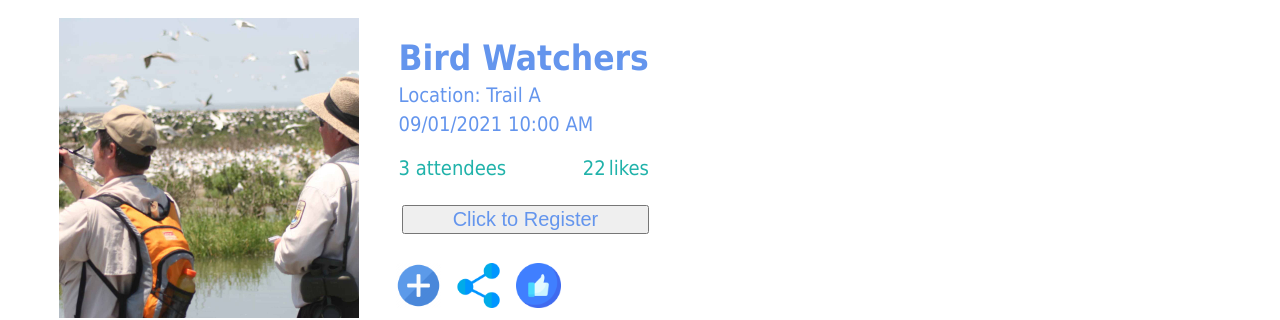
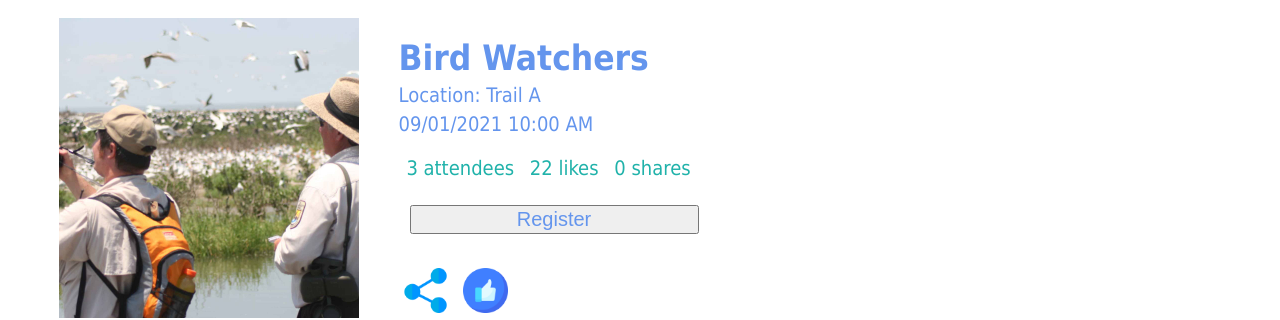
Before and after one commit to i-am-xu-wang/great-falls-networking, a plain HTML site: page home_with_login.html in a window 1280 px wide. Shown: the part 480-800 px from the top of the page. Drawn offline with Linux system fonts and the light colour scheme.

Commit message:
change the layout for event delegation

```diff
--- a/add_post_page.html
+++ b/add_post_page.html
@@ -4,7 +4,7 @@
 <head>
     <title>Great Falls Networking add post page</title>
     <script src="js/jquery-3.6.0.min.js"></script>
-    <script src="js/script.js"></script>
+    <script src="js/add_post_script.js"></script>
     <meta charset="utf-8">
     <meta content="width=device-width, initial-scale=1, minimum-scale=1"
           name="viewport"/>
@@ -17,7 +17,6 @@
 
 </head>
 <body>
-<main>
     <header>
         <div id="subHeader">
             <div id="leftHeader">
@@ -68,15 +67,13 @@
             <li><a href="#contact">Contact Us</a></li>
         </ul>
     </header>
-    <section>
+    <main>
         <!--        main content area, it contains two sections: post area and text editor-->
         <section id="postsArea">
             <div class="postBlock">
                 <div class="userImage">
-                    <a href="#">
                         <img alt="knave-of-hearts"
                              src="img/site/knave-of-hearts.png">
-                    </a>
                     <p>Hearts Queen</p>
                 </div>
                 <h4><a href="#"> Where is the best spot for picnic in the
@@ -89,10 +86,8 @@
 
             <div class="postBlock">
                 <div class="userImage">
-                    <a href="#">
                         <img alt="cheshire-cat"
                              src="img/site/cheshire-cat.jpg">
-                    </a>
                     <p>Cheshire Cat</p>
                 </div>
                 <h4><a href="#"> A lovely view from the Maryland side </a></h4>
@@ -104,10 +99,8 @@
 
             <div class="postBlock">
                 <div class="userImage">
-                    <a href="#">
                         <img alt="anonymous-user"
                              src="img/site/anonymous-user.png">
-                    </a>
                     <p>Anonymous User</p>
                 </div>
                 <h4><a href="#"> Where is the best spot for picnic in the
@@ -116,6 +109,9 @@
                     <div>view 22</div>
                     <div>replies 2</div>
                 </div>
+            </div>
+            <div id = "newAddedBlock">
+
             </div>
         </section>
         <!--  user editor area -->
@@ -135,7 +131,7 @@
             </button>
         </section>
 
-    </section>
+    </main>
 
     <footer>
         <div id="leftFooter">
@@ -160,7 +156,6 @@
             </div>
         </div>
     </footer>
-</main>
 </body>
 
 </html>
--- a/css/add_post_page.css
+++ b/css/add_post_page.css
@@ -13,7 +13,7 @@
     align-items: center;
 }
 
-.userImage a img {
+.userImage img {
     width: 80px;
     height: 80px;
 }
--- a/css/app.css
+++ b/css/app.css
@@ -35,20 +35,18 @@ h6 a {
     text-decoration: none;
 }
 
-button {
+button.registerButton {
     margin-left: 15%;
     height: 10%;
     text-decoration: none;
     font-size: 20px;
     color: cornflowerblue;
 }
-.likeLine{
+.likeLine .shareLine{
     display: flex;
-    flex-direction: row;
-    justify-content: flex-start;
-    margin-left: 13%;
+    width:150px;
     color: lightseagreen;
 }
-.likeNumber{
+.likeNumber .shareNumber{
     margin-right: 3px;
 }
--- a/css/home_with_login.css
+++ b/css/home_with_login.css
@@ -54,7 +54,6 @@ h1 {
     font-size: 20px;
     color: lightseagreen;
     flex-direction: row;
-    justify-content: space-between;
 }
 
 
@@ -163,10 +162,11 @@ h4 {
     .attendees {
         margin-top: 20px;
         display: flex;
+        flex-direction: row;
+        width: 300px;
+        justify-content: space-around;
         font-size: 20px;
         color: lightseagreen;
-        flex-direction: row;
-        justify-content: space-between;
     }
 
     .eventButton {
--- a/home_with_login.html
+++ b/home_with_login.html
@@ -84,15 +84,17 @@
                         <li class="eventTime">09/01/2021 10:00 AM</li>
                         <li class="attendees">3 attendees
                             <div class="likeLine">
-                                <div class="likeNumber">22</div>
+                                <span class="likeNumber">22</span>
                                 likes
+                            </div>
+                            <div class="shareLine">
+                                <span class="shareNumber">0</span>
+                                shares
                             </div>
                         <li>
                     </ul>
-                    <button>Click to Register</button>
+                    <button class ="registerButton">Register</button>
                     <div class="eventButton">
-                        <img alt="add icon"
-                             src="img/events/add-event-button.png">
                         <img alt="share-icon"
                              src="img/site/share-icon.png">
                         <img class="likeButton" alt="like-icon"
--- a/js/script.js
+++ b/js/script.js
@@ -12,7 +12,19 @@ $(document).ready(function () {
             $(this).remove();
         })
     });
+
     checkQueryString();
+    //event handle for register button
+    $('button.registerButton').click
+
+
+
+
+
+
+
+
+
 });
 
 function checkQueryString() {
```
Also changed, not shown: js/add_post_script.js (added, +9 -0 lines).
